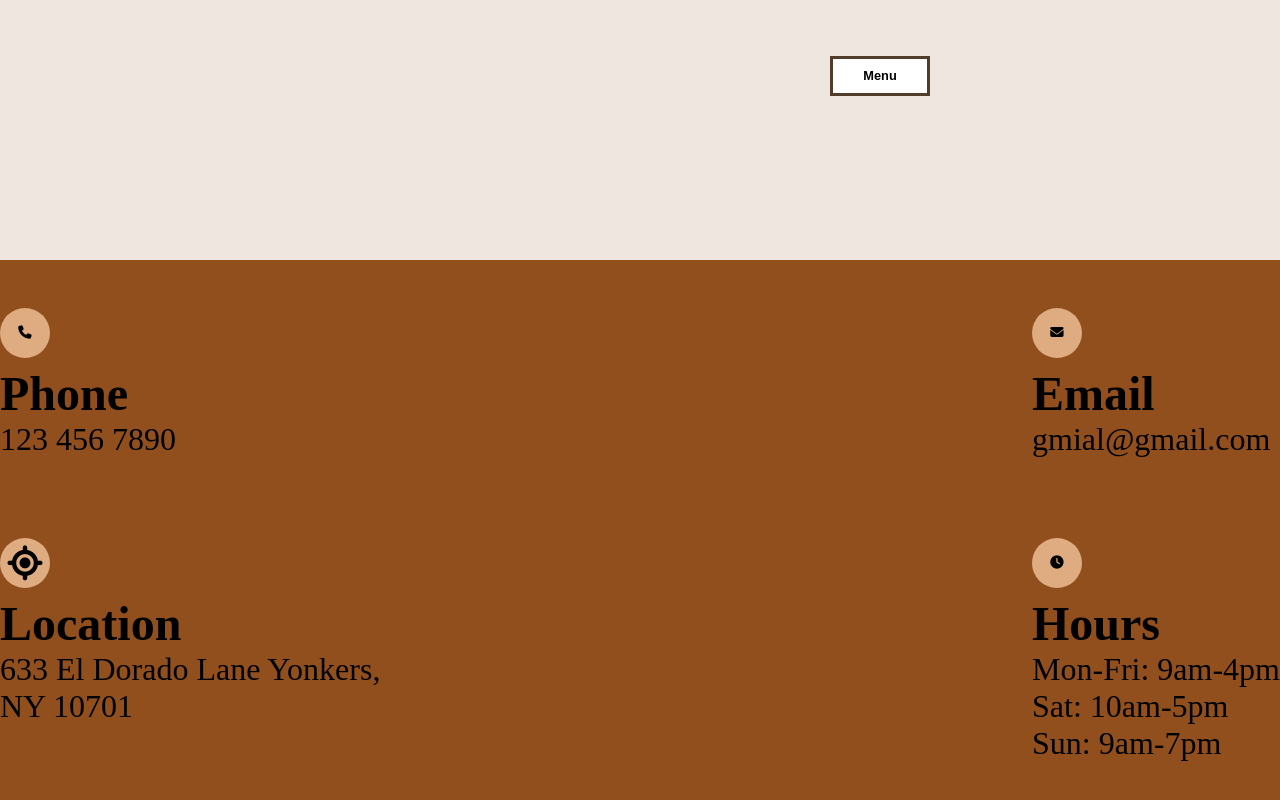
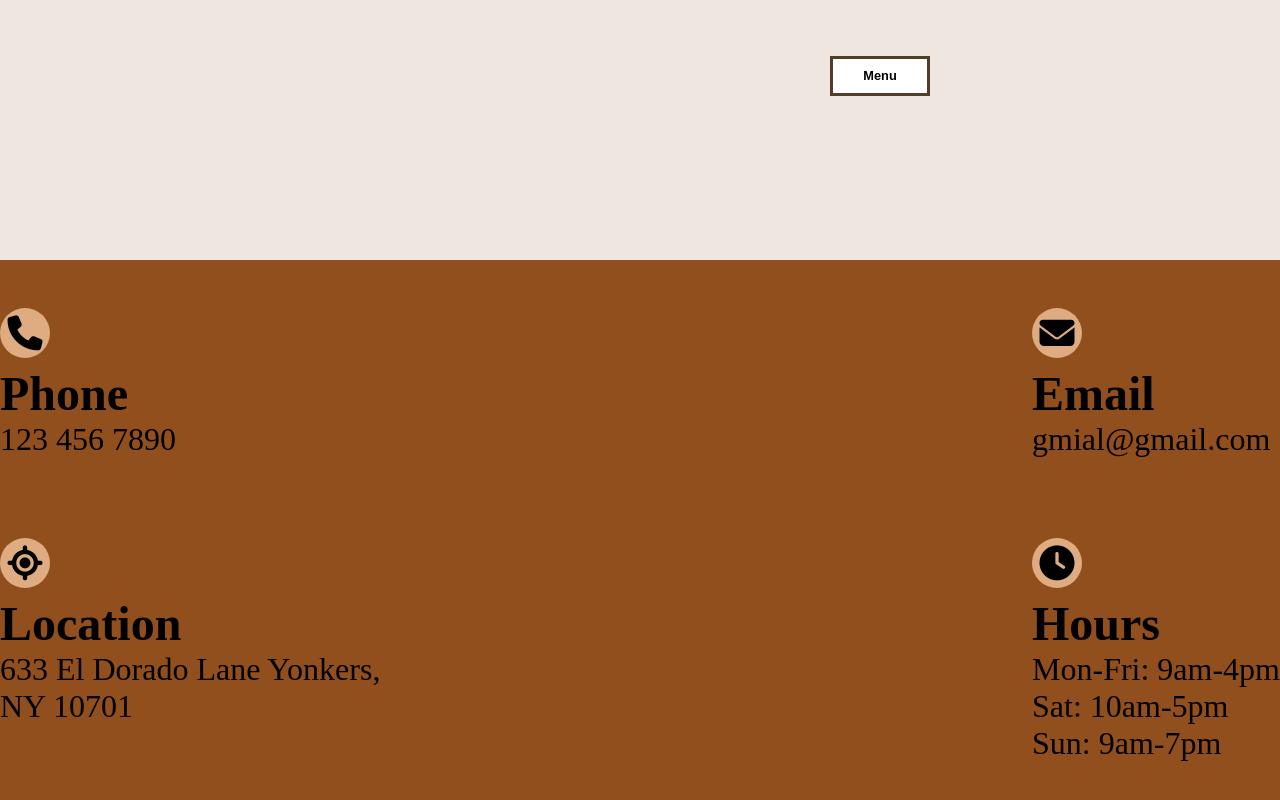
Before and after one commit to Snorwax/CoffeeShop, a website built with Vite: page index.html in a window 1280 px wide. Shown: the part 2224-3024 px from the top of the page. Built offline with nearby package versions, Linux system fonts and the light colour scheme; files whose address does not match are found by name; a web font is replaced by a local one.

Commit message:
Update index.html

```diff
--- a/index.html
+++ b/index.html
@@ -255,7 +255,7 @@
         <div class="Item box">
           <div class="icon-contact">
             <button class="icon-btn">
-              <i class="fa-solid fa-phone"></i>
+              <i class="iconn fa-solid fa-phone"></i>
             </button>
           </div>
           <div class="Contact-descrim">
@@ -266,7 +266,7 @@
         <div class="Item2 box">
           <div class="icon-contact">
             <button class="icon-btn">
-              <i class="fa-solid fa-envelope"></i>
+              <i class="iconn fa-solid fa-envelope"></i>
             </button>
           </div>
           <div class="Contact-descrim">
@@ -288,7 +288,7 @@
         <div class="Item4 box">
           <div class="icon-contact">
             <button class="icon-btn">
-              <i class="fa-solid fa-clock"></i>
+              <i class="iconn fa-solid fa-clock"></i>
             </button>
           </div>
           <div class="Contact-descrim">
```
